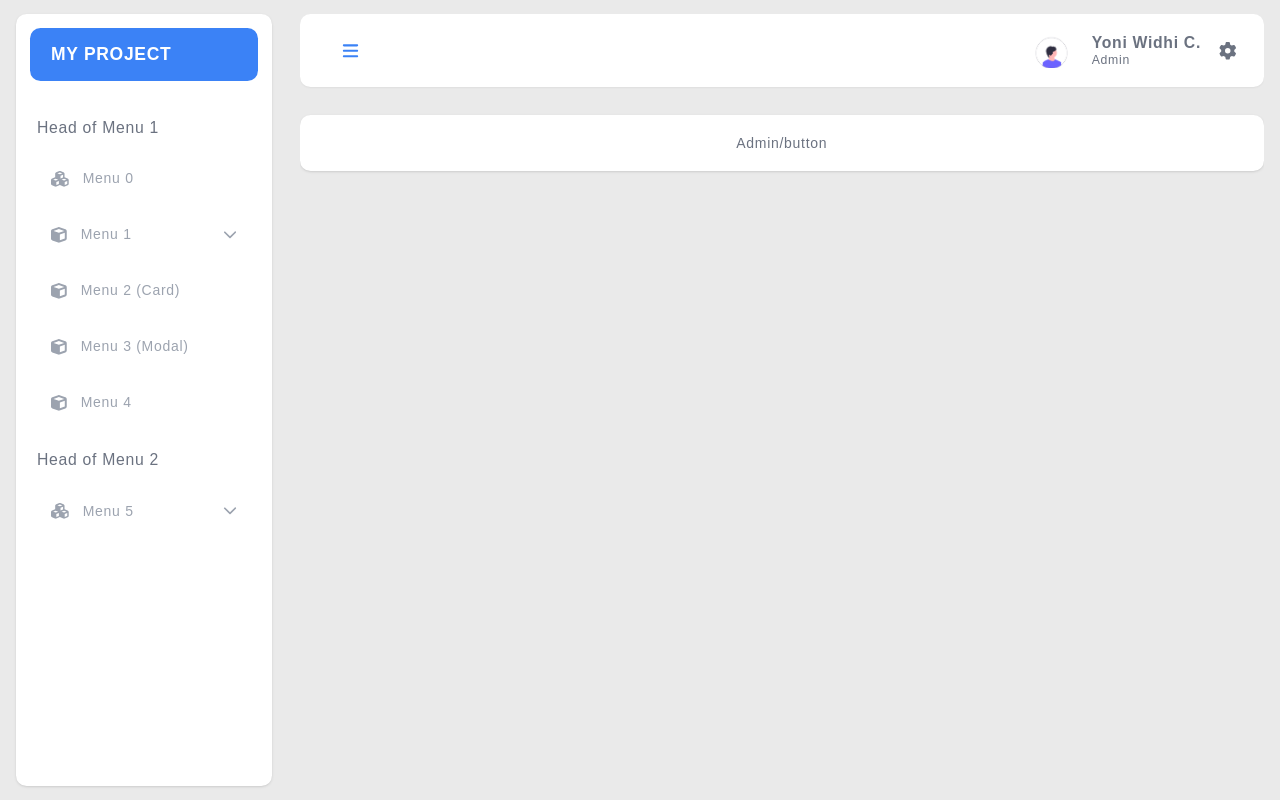
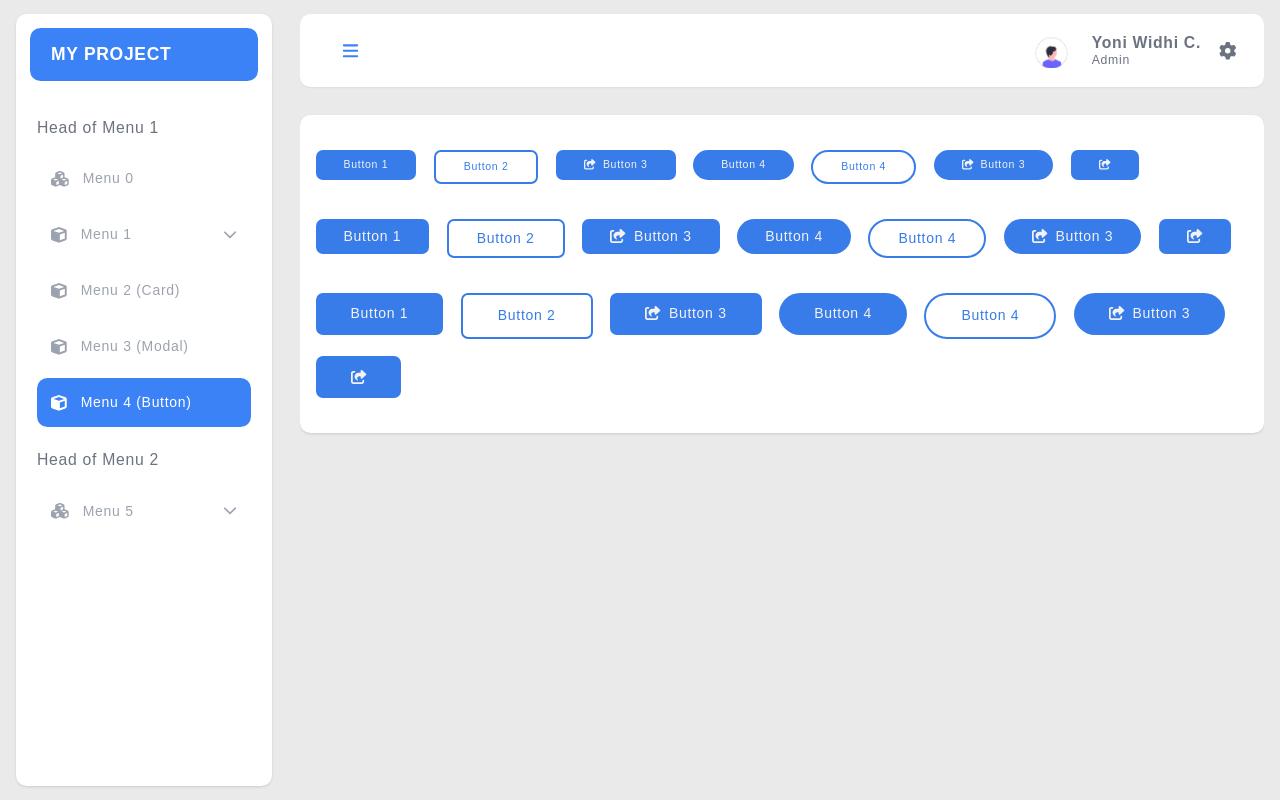
Before and after one commit to NichiNect/pasfica, a Nuxt app: page /admin/button in a window 1280 px wide. Built offline with nearby package versions, Linux system fonts and the light colour scheme.

Commit message:
Button component basic with example

```diff
--- /dev/null
+++ b/components/base/Button.vue
@@ -0,0 +1,91 @@
+<script setup>
+/**
+ * * Variables
+ */
+const props = defineProps([
+  'type', 'variant', 'color', 'class', 'label', 'size', 'disabled', 'rounded'
+]);
+const emit = defineEmits(["onClick"]);
+const btn = ref(null);
+
+const buttonVariant = {
+  solid: {
+    primary: 'bg-primary text-white',
+    secondary: 'bg-secondary text-white',
+    danger: 'bg-danger text-white',
+    success: 'bg-success text-white',
+  },
+  outline: {
+    primary: 'border-2 border-primary text-primary',
+    secondary: 'border-2 border-secondary text-secondary',
+    danger: 'border-2 border-danger text-danger',
+    success: 'border-2 border-success text-success',
+  },
+  light: {
+    primary: 'bg-light-primary text-primary',
+    secondary: 'bg-light-secondary text-secondary',
+    danger: 'bg-light-danger text-danger',
+    success: 'bg-light-success text-success',
+  },
+}
+const buttonSize = {
+  lg: 'px-10 py-3 flex items-center gap-3',
+  md: 'px-8 py-2 flex items-center gap-2',
+  sm: 'px-8 pt-2 pb-2.5 text-xs flex items-center gap-2',
+  xs: 'px-6 pt-1 pb-1.5 text-xs flex items-center gap-1.5',
+}
+
+/**
+ * * Methods
+ */
+const clickHandler = () => {
+  emit('onClick');
+}
+</script>
+
+<template>
+  <button
+    :ref="btn"
+    :type="props.type ?? 'button'"
+    :class="[
+      'btn',
+      buttonVariant[props.variant ?? 'solid'][props.color ?? 'primary'],
+      buttonSize[props.size ?? 'md'],
+      props.rounded ? `rounded-${props.rounded}` : 'rounded-lg',
+      props.class ?? '',
+    ]"
+    :disabled="props.disabled ? true : false"
+    @click="clickHandler"
+  >
+    <span v-if="props.label">{{ props.label }}</span>
+    <span v-else>
+      <slot />
+    </span>
+  </button>
+</template>
+
+<style scoped>
+.btn {
+  @apply whitespace-nowrap;
+	transform: scale(1);
+	filter: brightness(0.95);
+}
+
+.btn:disabled {
+	@apply bg-lightDisable text-disable;
+	cursor: default;
+	pointer-events: none;
+}
+
+.btn:hover {
+	transform: scale(1.02);
+	filter: brightness(1);
+	box-shadow: 0 2px 5px 0 rgba(0, 0, 0, .15);
+}
+
+.btn:active {
+	transform: scale(1);
+	filter: brightness(0.9);
+	box-shadow: inset 0 0 5px 0 rgba(0, 0, 0, .25);
+}
+</style>
--- a/layouts/admin.vue
+++ b/layouts/admin.vue
@@ -43,8 +43,8 @@ const menu = [
       },
       {
         icon: faCube,
-        label: "Menu 4",
-        path: "/4",
+        label: "Menu 4 (Button)",
+        path: "/button",
       },
     ],
   },
--- /dev/null
+++ b/pages/admin/button.vue
@@ -0,0 +1,172 @@
+<script setup>
+import { faShareFromSquare } from '@fortawesome/free-solid-svg-icons';
+
+/**
+ * * Layouts
+ */
+ definePageMeta({
+  layout: "admin",
+});
+
+/**
+ * * Methods
+ */
+const clickHandler = () => {
+  console.log('Button has clicked!!');
+}
+</script>
+
+<template>
+  <div class="container mx-auto items-center my-5">
+    <div class="flex flex-col gap-10">
+      <div class="flex items-start flex-wrap gap-5">
+        <BaseButton
+          label="Button 1"
+          bg="primary"
+          size="sm"
+          @onClick="clickHandler"
+        />
+        <BaseButton
+          label="Button 2"
+          bg="primary"
+          size="sm"
+          variant="outline"
+          @onClick="clickHandler"
+        />
+        <BaseButton
+          bg="primary"
+          size="sm"
+          @onClick="clickHandler"
+        >
+          <FontAwesomeIcon :icon="faShareFromSquare" class="mr-1" />
+          Button 3
+        </BaseButton>
+        <BaseButton
+          label="Button 4"
+          bg="primary"
+          size="sm"
+          rounded="full"
+          @onClick="clickHandler"
+        />
+        <BaseButton
+          label="Button 4"
+          bg="primary"
+          size="sm"
+          rounded="full"
+          variant="outline"
+          @onClick="clickHandler"
+        />
+        <BaseButton
+          bg="primary"
+          size="sm"
+          rounded="full"
+          @onClick="clickHandler"
+        >
+          <FontAwesomeIcon :icon="faShareFromSquare" class="mr-1" />
+          Button 3
+        </BaseButton>
+        <BaseButton
+          bg="primary"
+          size="sm"
+          @onClick="clickHandler"
+        >
+          <FontAwesomeIcon :icon="faShareFromSquare" />
+        </BaseButton>
+      </div>
+      <div class='flex items-start flex-wrap gap-5'>
+        <BaseButton
+          label="Button 1"
+          bg="primary"
+          size="md"
+        />
+        <BaseButton
+          label="Button 2"
+          bg="primary"
+          size="md"
+          variant="outline"
+        />
+        <BaseButton
+          bg="primary"
+          size="md"
+        >
+          <FontAwesomeIcon :icon="faShareFromSquare" class="mr-1" />
+          Button 3
+        </BaseButton>
+        <BaseButton
+          label="Button 4"
+          bg="primary"
+          size="md"
+          rounded="full"
+        />
+        <BaseButton
+          label="Button 4"
+          bg="primary"
+          size="md"
+          rounded="full"
+          variant="outline"
+        />
+        <BaseButton
+          bg="primary"
+          size="md"
+          rounded="full"
+        >
+          <FontAwesomeIcon :icon="faShareFromSquare" class="mr-1" />
+          Button 3
+        </BaseButton>
+        <BaseButton
+          bg="primary"
+          size="md"
+        >
+          <FontAwesomeIcon :icon="faShareFromSquare" />
+        </BaseButton>
+      </div>
+      <div class='flex items-start flex-wrap gap-5'>
+        <BaseButton
+          label="Button 1"
+          bg="primary"
+          size="lg"
+        />
+        <BaseButton
+          label="Button 2"
+          bg="primary"
+          size="lg"
+          variant="outline"
+        />
+        <BaseButton
+          bg="primary"
+          size="lg"
+        >
+          <FontAwesomeIcon :icon="faShareFromSquare" class="mr-1" />
+          Button 3
+        </BaseButton>
+        <BaseButton
+          label="Button 4"
+          bg="primary"
+          size="lg"
+          rounded="full"
+        />
+        <BaseButton
+          label="Button 4"
+          bg="primary"
+          size="lg"
+          rounded="full"
+          variant="outline"
+        />
+        <BaseButton
+          bg="primary"
+          size="lg"
+          rounded="full"
+        >
+          <FontAwesomeIcon :icon="faShareFromSquare" class="mr-1" />
+          Button 3
+        </BaseButton>
+        <BaseButton
+          bg="primary"
+          size="lg"
+        >
+          <FontAwesomeIcon :icon="faShareFromSquare" />
+        </BaseButton>
+      </div>
+    </div>
+  </div>
+</template>
--- a/tailwind.config.js
+++ b/tailwind.config.js
@@ -13,6 +13,9 @@ module.exports = {
         lightPrimary: '#93c5fd',
         secondary: '#2dd4bf',
         danger: '#ef4444',
+        success: '#84cc16',
+        disable: '#c4c3c3',
+        lightDisable: '#f4f4f4',
       },
     },
   },
```
